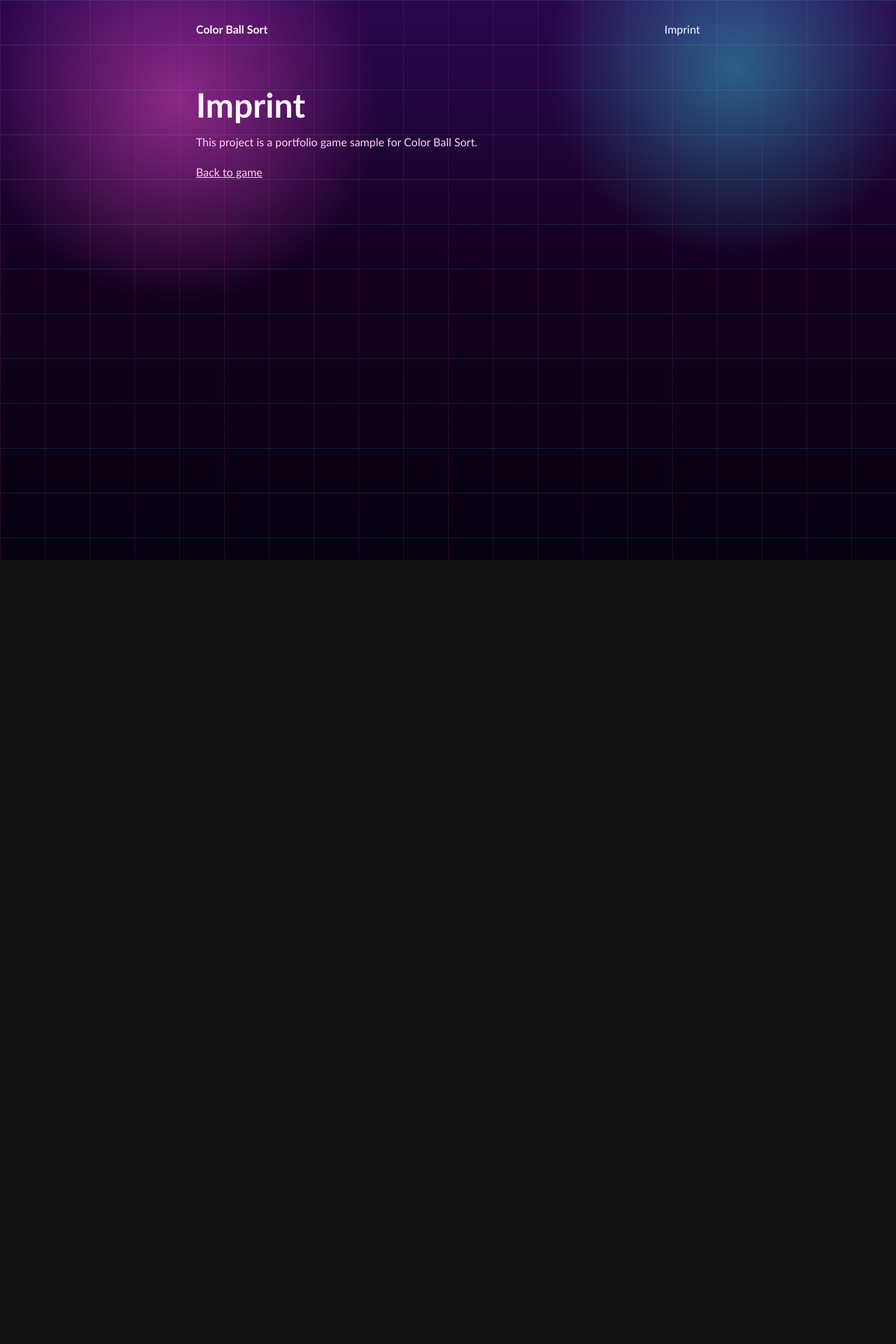
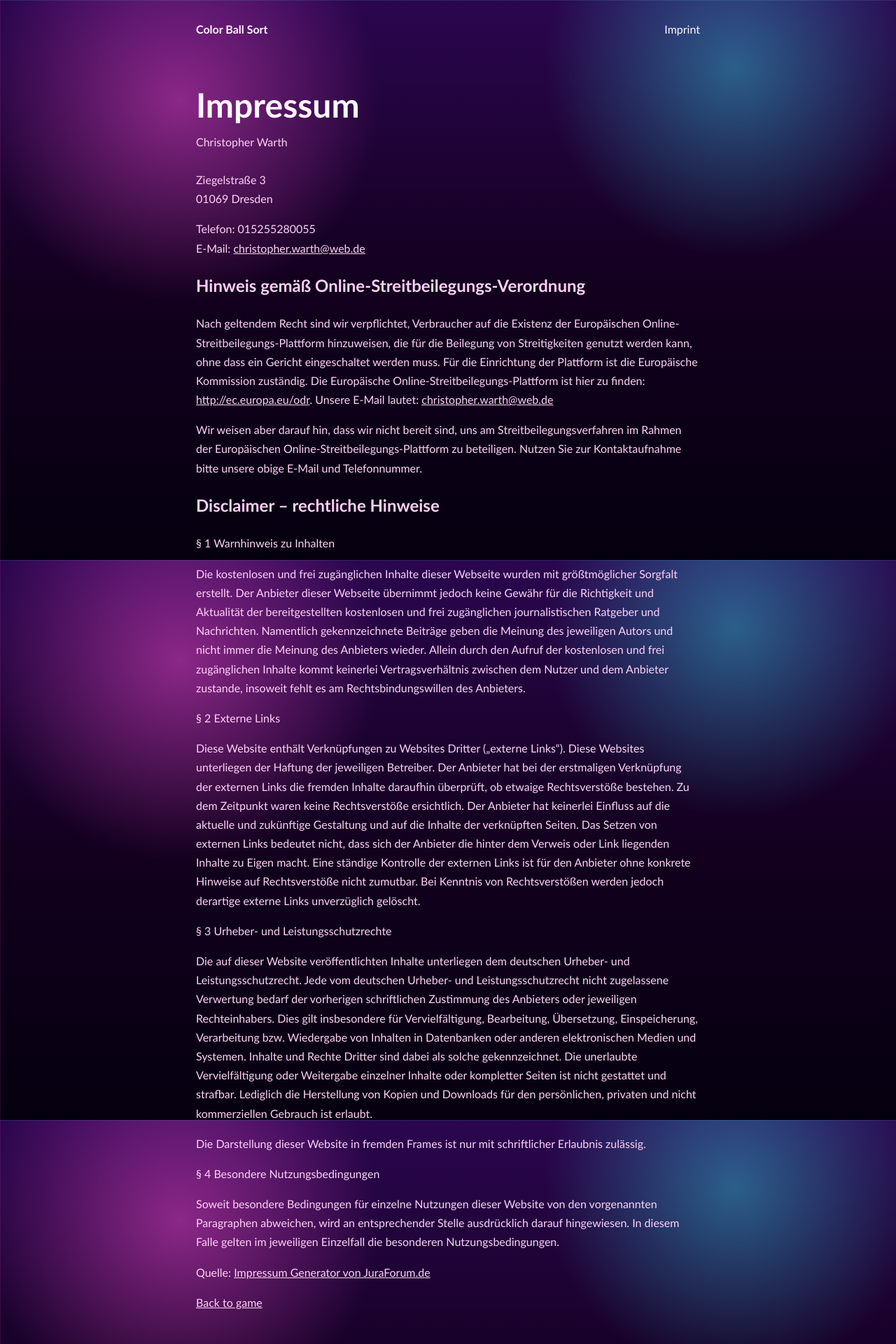
Before and after one commit to CWarth93/color-ball-sort, a Next.js app: page /imprint in a window 1280 px wide. Shown: the top 1920 px of the page at 70% size. Before the commit the page ends 800 px from the top, so only its background shows below. Built offline with nearby package versions, Linux system fonts and the light colour scheme.

Commit message:
Copy imprint content from 3dprompt

```diff
--- a/pages/imprint.tsx
+++ b/pages/imprint.tsx
@@ -11,8 +11,80 @@ export default function ImprintPage() {
 			</Head>
 			<PageShell>
 				<main className="contentPage">
-					<h1>Imprint</h1>
-					<p>This project is a portfolio game sample for Color Ball Sort.</p>
+					<h1>Impressum</h1>
+					<p>
+						Christopher Warth
+						<br />
+						<br />
+						Ziegelstra&szlig;e 3
+						<br />
+						01069 Dresden
+					</p>
+					<p>
+						Telefon: 015255280055
+						<br />
+						E-Mail:{' '}
+						<a title="email" href="mailto:christopher.warth@web.de">
+							christopher.warth@web.de
+						</a>
+					</p>
+					<h2>Hinweis gem&auml;&szlig; Online-Streitbeilegungs-Verordnung</h2>
+					<p>
+						Nach geltendem Recht sind wir verpflichtet, Verbraucher auf die Existenz der Europ&auml;ischen Online-Streitbeilegungs-Plattform hinzuweisen, die
+						f&uuml;r die Beilegung von Streitigkeiten genutzt werden kann, ohne dass ein Gericht eingeschaltet werden muss. F&uuml;r die Einrichtung der
+						Plattform ist die Europ&auml;ische Kommission zust&auml;ndig. Die Europ&auml;ische Online-Streitbeilegungs-Plattform ist hier zu finden:{' '}
+						<a title="imprint-1" href="http://ec.europa.eu/odr" target="_blank" rel="noreferrer noopener">
+							http://ec.europa.eu/odr
+						</a>
+						. Unsere E-Mail lautet:{' '}
+						<a title="email-2" href="mailto:christopher.warth@web.de">
+							christopher.warth@web.de
+						</a>
+					</p>
+					<p>
+						Wir weisen aber darauf hin, dass wir nicht bereit sind, uns am Streitbeilegungsverfahren im Rahmen der Europ&auml;ischen
+						Online-Streitbeilegungs-Plattform zu beteiligen. Nutzen Sie zur Kontaktaufnahme bitte unsere obige E-Mail und Telefonnummer.
+					</p>
+					<h2>Disclaimer &ndash; rechtliche Hinweise</h2>
+					<p>&sect; 1 Warnhinweis zu Inhalten</p>
+					<p>
+						Die kostenlosen und frei zug&auml;nglichen Inhalte dieser Webseite wurden mit gr&ouml;&szlig;tm&ouml;glicher Sorgfalt erstellt. Der Anbieter dieser
+						Webseite &uuml;bernimmt jedoch keine Gew&auml;hr f&uuml;r die Richtigkeit und Aktualit&auml;t der bereitgestellten kostenlosen und frei
+						zug&auml;nglichen journalistischen Ratgeber und Nachrichten. Namentlich gekennzeichnete Beitr&auml;ge geben die Meinung des jeweiligen Autors und
+						nicht immer die Meinung des Anbieters wieder. Allein durch den Aufruf der kostenlosen und frei zug&auml;nglichen Inhalte kommt keinerlei
+						Vertragsverh&auml;ltnis zwischen dem Nutzer und dem Anbieter zustande, insoweit fehlt es am Rechtsbindungswillen des Anbieters.
+					</p>
+					<p>&sect; 2 Externe Links</p>
+					<p>
+						Diese Website enth&auml;lt Verkn&uuml;pfungen zu Websites Dritter (&bdquo;externe Links&ldquo;). Diese Websites unterliegen der Haftung der
+						jeweiligen Betreiber. Der Anbieter hat bei der erstmaligen Verkn&uuml;pfung der externen Links die fremden Inhalte daraufhin &uuml;berpr&uuml;ft, ob
+						etwaige Rechtsverst&ouml;&szlig;e bestehen. Zu dem Zeitpunkt waren keine Rechtsverst&ouml;&szlig;e ersichtlich. Der Anbieter hat keinerlei Einfluss
+						auf die aktuelle und zuk&uuml;nftige Gestaltung und auf die Inhalte der verkn&uuml;pften Seiten. Das Setzen von externen Links bedeutet nicht, dass
+						sich der Anbieter die hinter dem Verweis oder Link liegenden Inhalte zu Eigen macht. Eine st&auml;ndige Kontrolle der externen Links ist f&uuml;r
+						den Anbieter ohne konkrete Hinweise auf Rechtsverst&ouml;&szlig;e nicht zumutbar. Bei Kenntnis von Rechtsverst&ouml;&szlig;en werden jedoch
+						derartige externe Links unverz&uuml;glich gel&ouml;scht.
+					</p>
+					<p>&sect; 3 Urheber- und Leistungsschutzrechte</p>
+					<p>
+						Die auf dieser Website ver&ouml;ffentlichten Inhalte unterliegen dem deutschen Urheber- und Leistungsschutzrecht. Jede vom deutschen Urheber- und
+						Leistungsschutzrecht nicht zugelassene Verwertung bedarf der vorherigen schriftlichen Zustimmung des Anbieters oder jeweiligen Rechteinhabers. Dies
+						gilt insbesondere f&uuml;r Vervielf&auml;ltigung, Bearbeitung, &Uuml;bersetzung, Einspeicherung, Verarbeitung bzw. Wiedergabe von Inhalten in
+						Datenbanken oder anderen elektronischen Medien und Systemen. Inhalte und Rechte Dritter sind dabei als solche gekennzeichnet. Die unerlaubte
+						Vervielf&auml;ltigung oder Weitergabe einzelner Inhalte oder kompletter Seiten ist nicht gestattet und strafbar. Lediglich die Herstellung von
+						Kopien und Downloads f&uuml;r den pers&ouml;nlichen, privaten und nicht kommerziellen Gebrauch ist erlaubt.
+					</p>
+					<p>Die Darstellung dieser Website in fremden Frames ist nur mit schriftlicher Erlaubnis zul&auml;ssig.</p>
+					<p>&sect; 4 Besondere Nutzungsbedingungen</p>
+					<p>
+						Soweit besondere Bedingungen f&uuml;r einzelne Nutzungen dieser Website von den vorgenannten Paragraphen abweichen, wird an entsprechender Stelle
+						ausdr&uuml;cklich darauf hingewiesen. In diesem Falle gelten im jeweiligen Einzelfall die besonderen Nutzungsbedingungen.
+					</p>
+					<p>
+						Quelle:{' '}
+						<a title="imprint-source" href="https://www.juraforum.de/impressum-generator/">
+							Impressum Generator von JuraForum.de
+						</a>
+					</p>
 					<Link href="/">Back to game</Link>
 				</main>
 			</PageShell>
```
Also changed, not shown: 1 other file (tests, documents, lock files or other folders).
